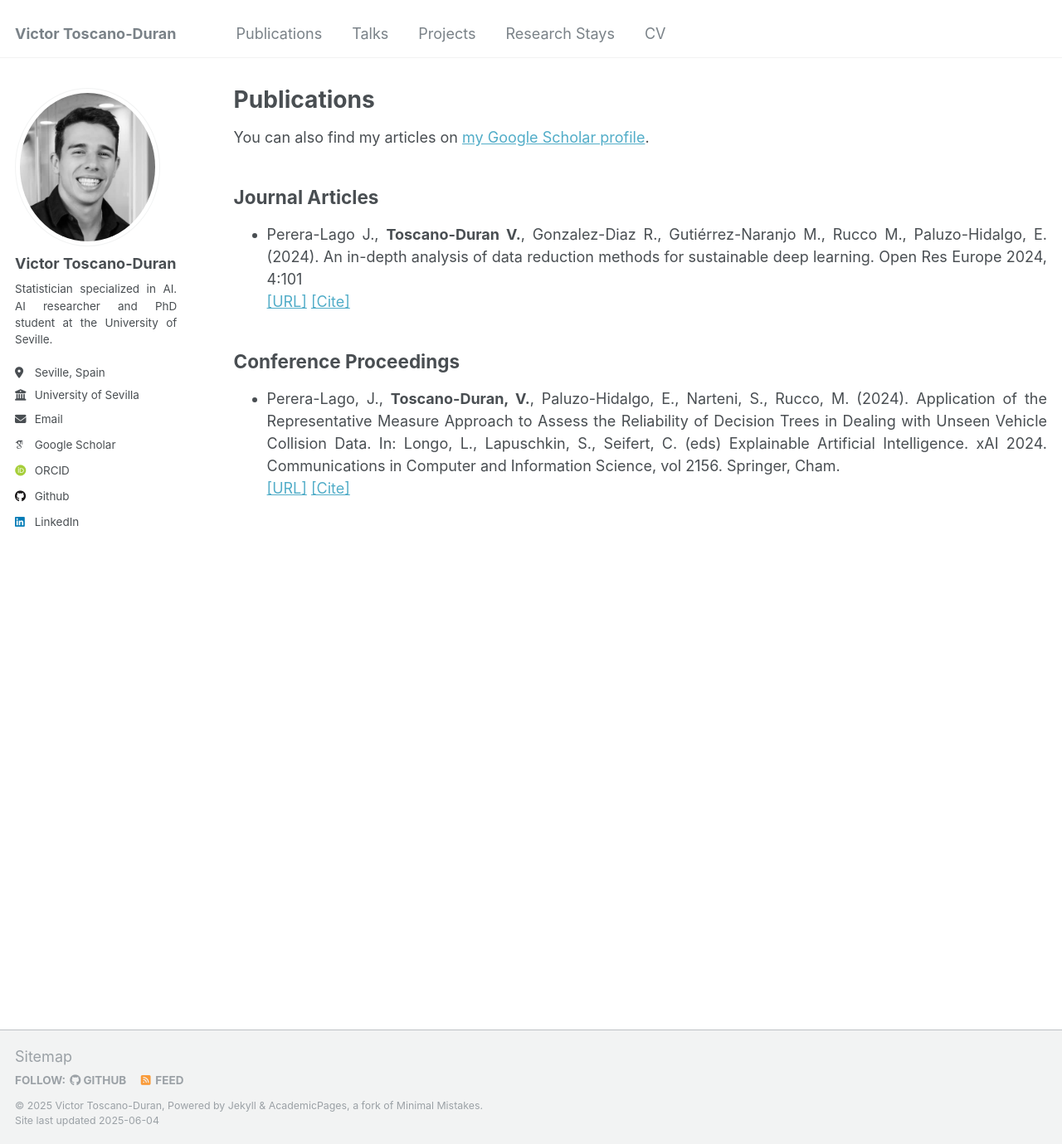
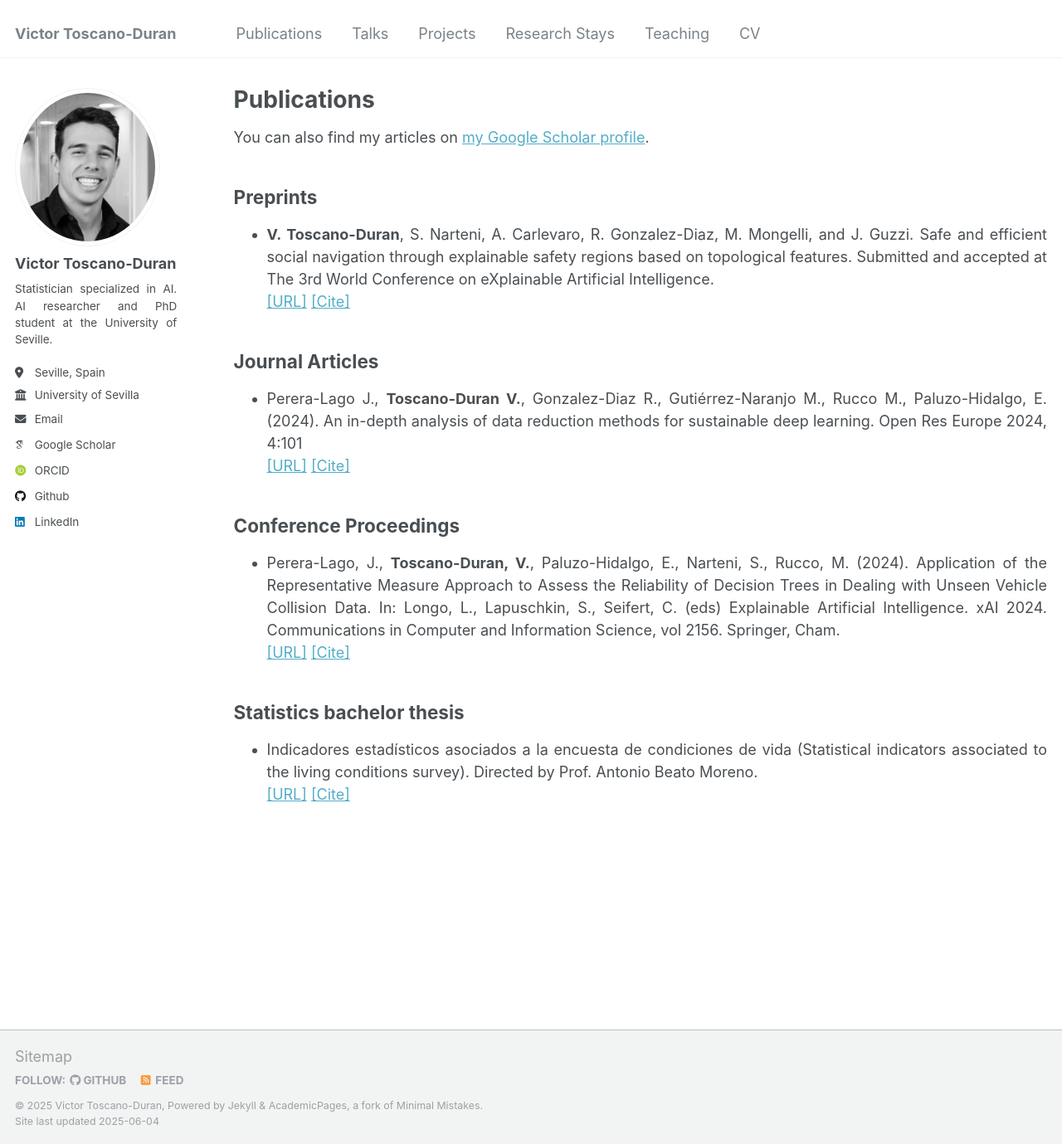
Before and after one commit to victosdur/victosdur.github.io, a Jekyll site: the page built from _pages/publications.md, in a window 1280 px wide and 1379 px high. Shown: the whole window at 83% size. Built offline with Jekyll 4.4.1, drawn with Linux system fonts in a browser that asks for light colours; some web fonts are replaced.

Commit message:
Update(adding teaching section and updating publications)

```diff
--- a/_data/navigation.yml
+++ b/_data/navigation.yml
@@ -17,10 +17,10 @@ main:
   - title: "Research Stays"
     url: /stays/
 
-# commented to not include these sections
-  # - title: "Teaching"
-  #   url: /teaching/
+  - title: "Teaching"
+    url: /teaching/
 
+  # commented to not include these sections
   # - title: "Portfolio"
   #   url: /portfolio/
 
--- a/_pages/publications.md
+++ b/_pages/publications.md
@@ -12,6 +12,15 @@ redirect_from:
   <p>
   You can also find my articles on <a href="{{site.author.googlescholar}}">my Google Scholar profile</a>.
   </p>
+
+  <h2>Preprints</h2>
+
+  <ul>
+    <li>
+      <strong>V. Toscano-Duran</strong>, S. Narteni, A. Carlevaro, R. Gonzalez-Diaz, M. Mongelli, and J. Guzzi. Safe and efficient social navigation through explainable safety regions based on topological features. Submitted and accepted at The 3rd World Conference on eXplainable Artificial Intelligence. <br>
+      <a href="https://arxiv.org/abs/2503.16441">[URL]</a> <a href="https://victosdur.github.io/files/citations/xai2025preprint.bib">[Cite]</a>
+    </li>
+  </ul>
 
   <h2>Journal Articles</h2>
 
@@ -28,6 +37,15 @@ redirect_from:
     <li>
       Perera-Lago, J., <strong>Toscano-Duran, V.</strong>, Paluzo-Hidalgo, E., Narteni, S., Rucco, M. (2024). Application of the Representative Measure Approach to Assess the Reliability of Decision Trees in Dealing with Unseen Vehicle Collision Data. In: Longo, L., Lapuschkin, S., Seifert, C. (eds) Explainable Artificial Intelligence. xAI 2024. Communications in Computer and Information Science, vol 2156. Springer, Cham.<br>
       <a href="https://link.springer.com/chapter/10.1007/978-3-031-63803-9_21">[URL]</a> <a href="https://victosdur.github.io/files/citations/xai2024.bib">[Cite]</a>
+    </li>
+  </ul>
+
+  <h2>Statistics bachelor thesis</h2>
+
+  <ul>
+    <li>
+      Indicadores estadísticos asociados a la encuesta de condiciones de vida (Statistical indicators associated to the living conditions survey). Directed by Prof. Antonio Beato Moreno.<br>
+      <a href="https://idus.us.es/items/9be13c6a-8770-4e3c-bf99-70ebca4941d1">[URL]</a> <a href="https://victosdur.github.io/files/citations/statisticsbachelorthesis.bib">[Cite]</a>
     </li>
   </ul>
 </div>
--- /dev/null
+++ b/files/citations/statisticsbachelorthesis.bib
@@ -0,0 +1,5 @@
+@article{toscano2022indicadores,
+  title={Indicadores estad{\'\i}sticos asociados a la encuesta de condiciones de vida},
+  author={Toscano Dur{\'a}n, V{\'\i}ctor},
+  year={2022}
+}
```
Also changed, not shown: _pages/about.md (+1 -1 lines), _pages/projects.md (+1 -1 lines), _pages/teaching.html (deleted, +0 -12 lines), _pages/teaching.md (added, +14 -0 lines), files/citations/xai2025preprint.bib (added, +9 -0 lines).
